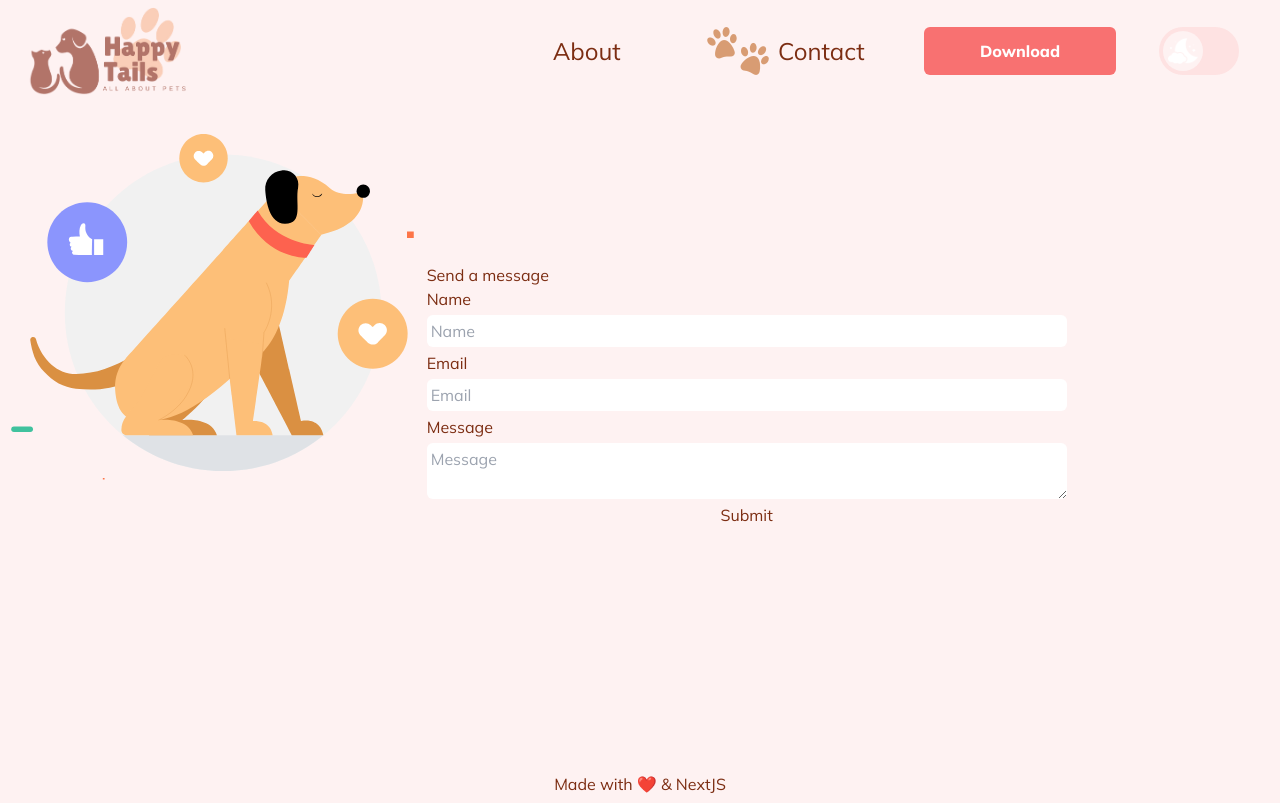
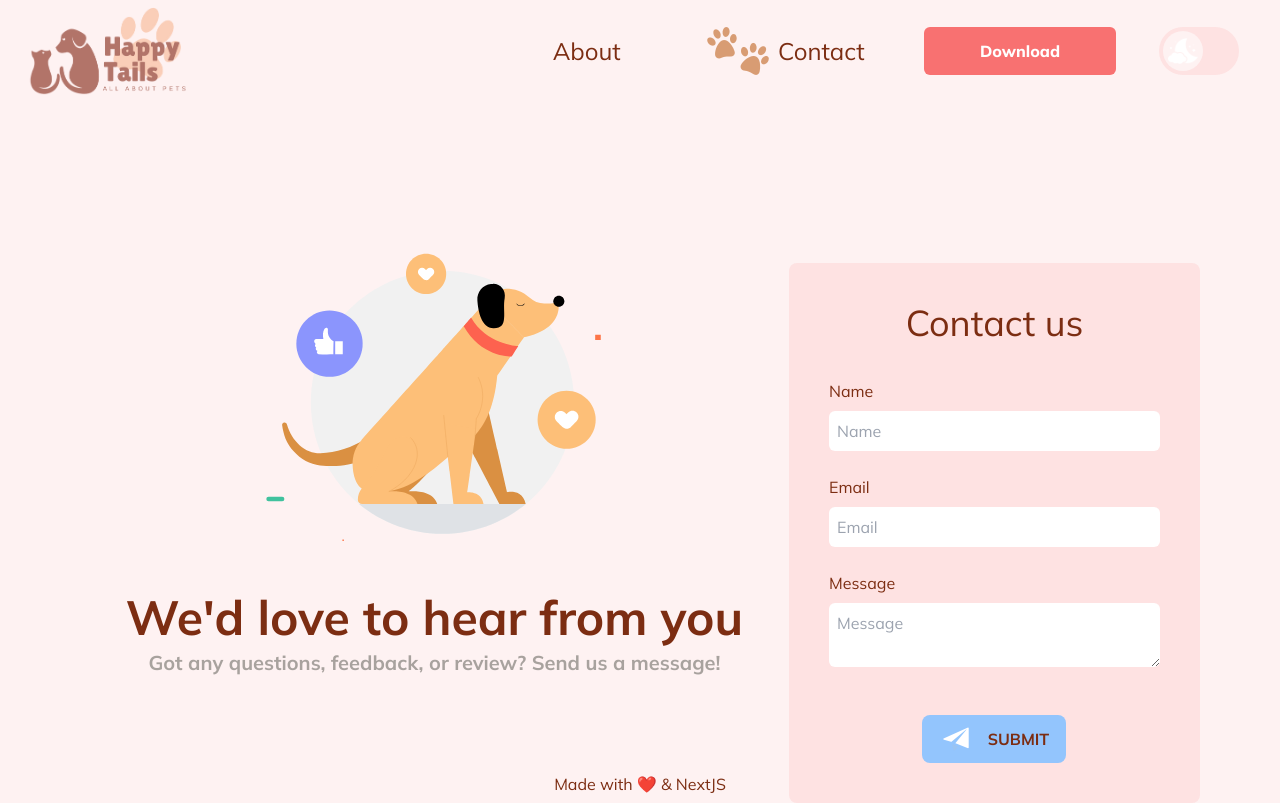
Before and after one commit to kalyntn97/happy-tails-website, a Next.js app: page /contact in a window 1280 px wide. Built offline with nearby package versions, Linux system fonts and the light colour scheme; a web font is replaced by a local one.

Commit message:
update contact us page

```diff
--- a/src/app/contact/page.tsx
+++ b/src/app/contact/page.tsx
@@ -3,6 +3,7 @@ import { useRef, useState } from "react"
 import emailjs from '@emailjs/browser'
 import Lottie from "lottie-react"
 import dogAnimation from '@/animations/dog.json'
+import Image from "next/image"
 
 export default function Page() {
   const form = useRef<HTMLFormElement>(null)
@@ -36,24 +37,29 @@ export default function Page() {
   }
 
   return (
-    <main className="flex flex-row">
-      <div className="w-1/3">
-        <Lottie animationData={dogAnimation} loop={true} />
+    <main className="w-full flex flex-col sm:flex-row px-20 sm:items-center justify-center sm:justify-between">
+      <div className="flex flex-col items-center">
+        <div className="w-1/2 h-auto hidden sm:block">
+          <Lottie animationData={dogAnimation} loop={true} />
+        </div>
+        <h1 className="text-2xl sm:text-5xl font-bold mt-10 mb-2">We'd love to hear from you</h1>
+        <h4 className="text-base sm:text-xl font-bold text-stone-400">Got any questions, feedback, or review? Send us a message!</h4>
       </div>
-      <form onSubmit={handleSubmit} ref={form} className="flex flex-col w-1/2 mt-40">
-        <h1>Send a message</h1>
+      <form onSubmit={handleSubmit} ref={form} className="flex flex-col sm:w-1/2 sm:mt-40 mt-10 bg-red-100 p-10 rounded-lg">
+        <h1 className="text-xl sm:text-4xl text-center mb-5">Contact us</h1>
 
-        <label htmlFor='name' className="">Name</label>
-        <input required type="text" name="name" id='name' value={formData.name} onChange={(e) => handleChange(e)} className="rounded-md p-1 my-1" placeholder="Name"/>
+        <label htmlFor='name' className="mt-4">Name</label>
+        <input required type="text" name="name" id='name' value={formData.name} onChange={(e) => handleChange(e)} className="rounded-md p-2 my-2" placeholder="Name"/>
 
-        <label htmlFor='email' className="">Email</label>
-        <input required type="email" name="email" id='email' value={formData.email} onChange={(e) => handleChange(e)} className="rounded-md p-1 my-1" placeholder="Email"/>
+        <label htmlFor='email' className="mt-4">Email</label>
+        <input required type="email" name="email" id='email' value={formData.email} onChange={(e) => handleChange(e)} className="rounded-md p-2 my-2" placeholder="Email"/>
 
-        <label htmlFor='message' className="">Message</label>
-        <textarea required name="message" id='message' value={formData.message} onChange={(e) => handleChange(e)} className="rounded-md p-1 my-1" placeholder="Message"/>
+        <label htmlFor='message' className="mt-4">Message</label>
+        <textarea required name="message" id='message' value={formData.message} onChange={(e) => handleChange(e)} className="rounded-md p-2 my-2" placeholder="Message"/>
 
-        <button type='submit'>
-          <span>Submit</span>
+        <button type='submit' className="group flex flex-row w-36 h-12 mt-10 bg-blue-300 items-center justify-center self-center rounded-lg hover:bg-blue-500 transition ease-in-out duration-300 delay-75 hover:-translate-y-1">
+          <Image src={'/icons/send.png'} alt='a paperplane icon' width={32} height={32} className="mr-4 group-hover:rotate-45 group-hover:scale-110 duration-500" />
+          <span className="group-hover:hidden duration-500 font-bold">SUBMIT</span>
         </button>
       </form>
     </main>
--- a/src/components/FeatureIndex.tsx
+++ b/src/components/FeatureIndex.tsx
@@ -20,7 +20,7 @@ function FeatureIndex() {
         {features.map((feature, index) =>
           <div key={index} className='flex flex-col w-2/3 sm:basis-1/3 m-6 p-4 bg-red-200 rounded-lg transition ease-in-out duration-300 delay-75 hover:scale-110 hover:bg-red-100'>
             <div className='flex flex-row items-center'>
-              <Image src={feature.icon} alt={`feature ${index} icon`} width={32} height={32} />
+              <Image src={feature.icon} alt={`feature ${index} icon`} width={64} height={64} className='size-6 sm:size-8'/>
               <h3 className='sm:text-xl mb-2 ml-2'>{feature.title}</h3>
               <span className={`${feature.unreleased ? 'block' : 'hidden'} rotate-12 font-bold text-stone-400 text-lg ml-2`}>Coming soon</span>
             </div>
```
Also changed, not shown: public/icons/send.png (added).
